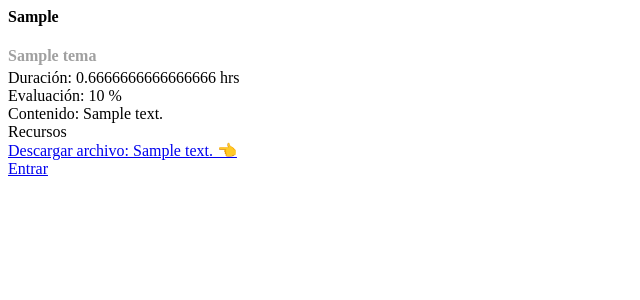
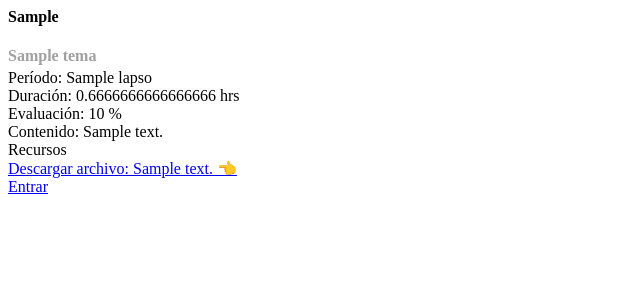
Before and after one commit to renebec/Math1-2025, a Flask app: template templates/temasitem.html in a window 1280 px wide. Shown: the top 300 px of the page, without its empty margins (0-640 px from the left). Run offline with Flask 3, Linux system fonts and the light colour scheme; the template is opened without the code that fills it: most values are stand-ins (such as "Sample title", 1, 10 or a date in 2020).

Commit message:
add periodo de aplicación

```diff
--- a/templates/temasitem.html
+++ b/templates/temasitem.html
@@ -9,6 +9,7 @@
         </h4>
 
         <div>
+            Período: {{i['lapso']}} <br>
             {% set tiempo = 0 %}
             {% set tiempo = tiempo + i['aperturaTiempoTotal'] + i['desarrolloTiempoTotal'] + i['laboratorioTiempoTotal'] + i['cierreTiempoTotal'] %}
             Duración: {{tiempo/60}} hrs
```
